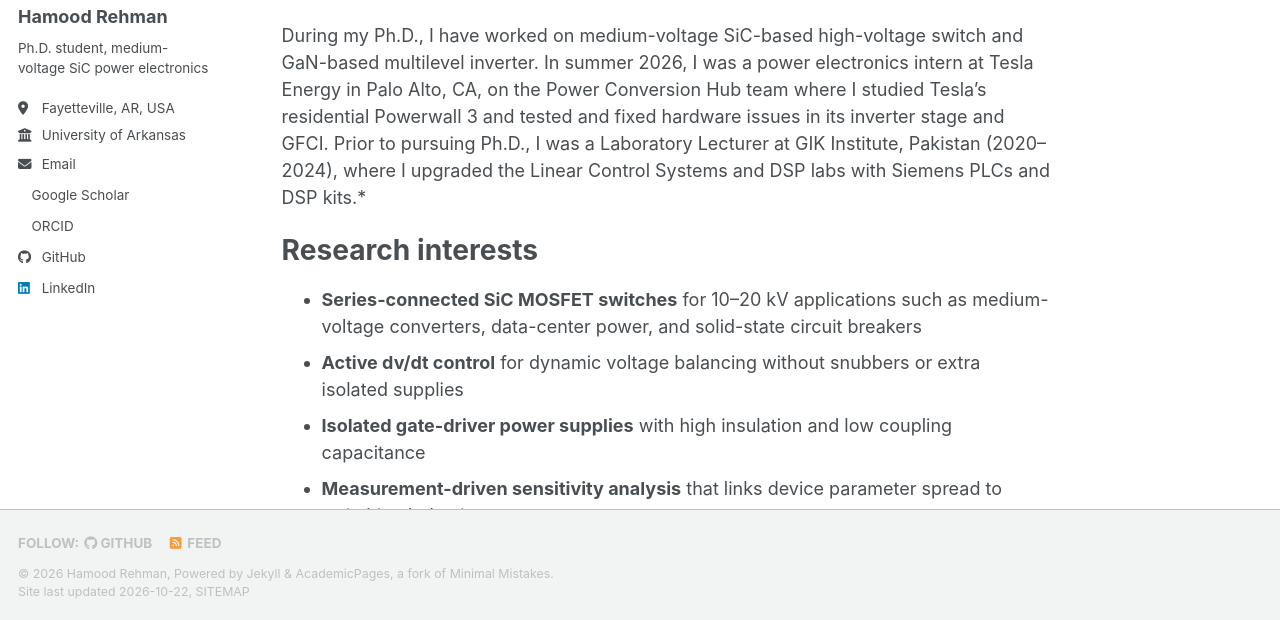
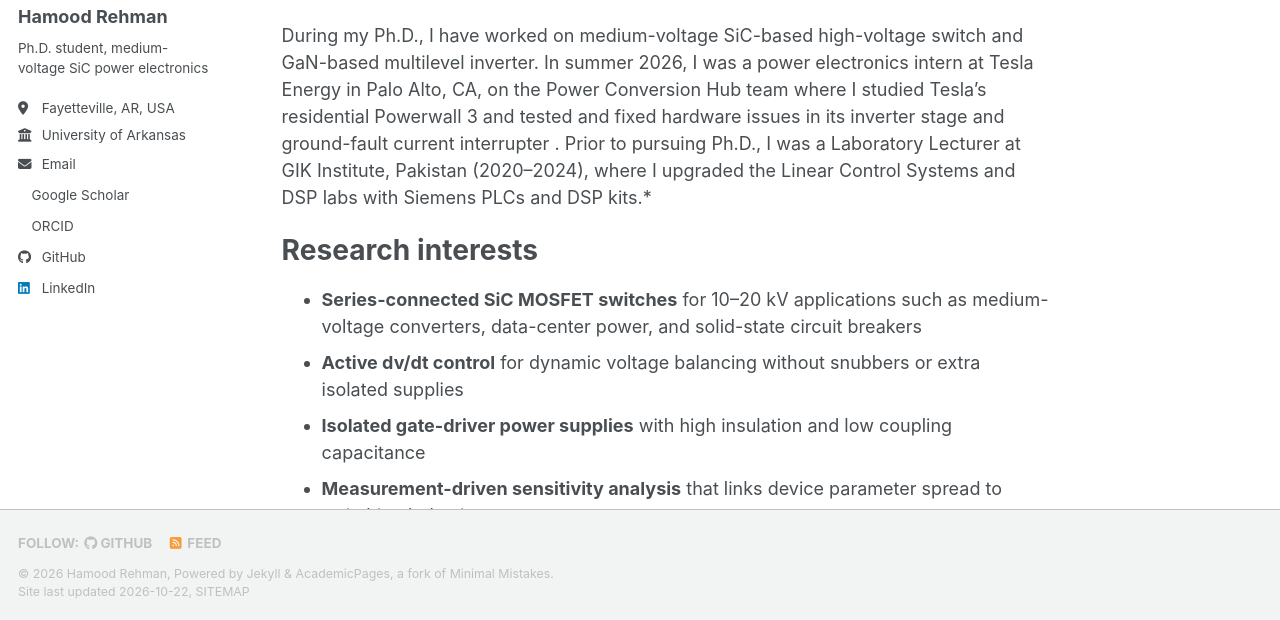
Before and after one commit to hamood-rehman/hamood-rehman.github.io, a Jekyll site: the page built from _pages/about.md, in a window 1280 px wide and 900 px high, cut to the strip 280-900 px from the top of the window. Built offline with Jekyll 4.4.1, drawn with Linux system fonts in a browser that asks for light colours; a style sheet for code colours, icons or effects is not loaded.

Commit message:
Update about.md

```diff
--- a/_pages/about.md
+++ b/_pages/about.md
@@ -9,7 +9,7 @@ redirect_from:
 
 I am third-year Ph.D. student in [Power Switch Lab](https://psl.uark.edu/sample-page/) at the NSF [GRAPES Research Center](https://grapes.uapower.group/)  at the University of Arkansas, Fayetteville, under the guidance the of Dr. [Xiaoqing Song](https://scholar.google.com/citations?user=WZ3UPGAAAAAJ&hl=zh-CN). I obtained my MS degree from [Ghulam Ishaq Khan Institute of Engineering Sciences and Technology](https://giki.edu.pk/), Paksitan in 2019, and BS degree from [University of Engineering and Technology](https://www.uetpeshawar.edu.pk/), Peshawar, Pakistan, in 2016.
 
-During my Ph.D., I have worked on medium-voltage SiC-based high-voltage switch and GaN-based multilevel inverter. In summer 2026, I was a power electronics intern at Tesla Energy in Palo Alto, CA, on the Power Conversion Hub team where I studied Tesla's residential Powerwall 3 and tested and fixed hardware issues in its inverter stage and GFCI. Prior to pursuing Ph.D., I was a Laboratory Lecturer at GIK Institute, Pakistan (2020–2024), where I upgraded the Linear Control Systems and DSP labs with Siemens PLCs and DSP kits.*
+During my Ph.D., I have worked on medium-voltage SiC-based high-voltage switch and GaN-based multilevel inverter. In summer 2026, I was a power electronics intern at Tesla Energy in Palo Alto, CA, on the Power Conversion Hub team where I studied Tesla's residential Powerwall 3 and tested and fixed hardware issues in its inverter stage and ground-fault current interrupter . Prior to pursuing Ph.D., I was a Laboratory Lecturer at GIK Institute, Pakistan (2020–2024), where I upgraded the Linear Control Systems and DSP labs with Siemens PLCs and DSP kits.*
 
 Research interests
 ======
```
